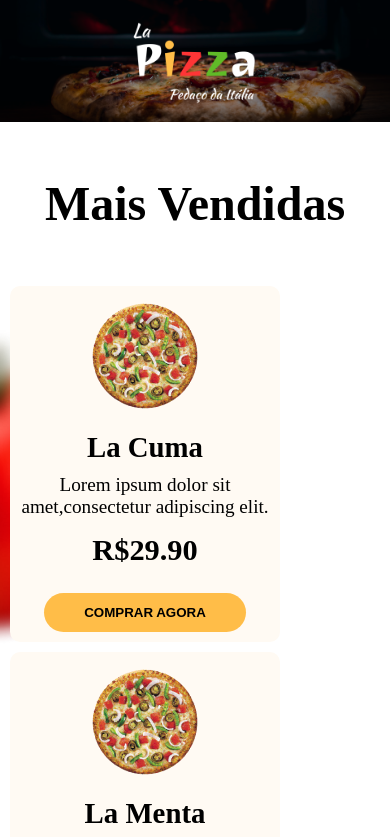
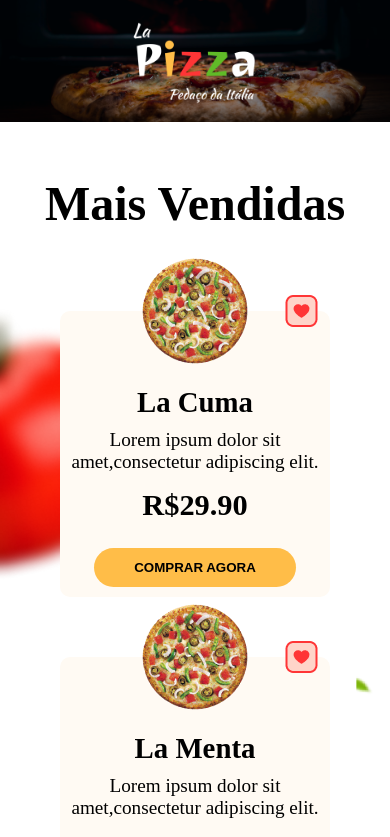
Before and after one commit to Anselmo17/LaPizza, an Angular app: page / in a window 390 px wide. Shown: the top 837 px of the page. Built offline with nearby package versions, Linux system fonts and the light colour scheme.

Commit message:
FEAT:Adicionando sessao sobre e deixando responsivo

```diff
--- a/src/app/app.component.html
+++ b/src/app/app.component.html
@@ -17,7 +17,10 @@
     <section class="pizzas">
       <div class="list-sales">
         <div class="card" *ngFor="let item of pizzas">
-          <img src="{{item.image}}">
+          <div class="align-icon">
+            <img src="{{item.image}}" alt="Pizza">
+            <img src="../assets/icon-favorite.png" alt="favoritar" class="favorite">
+          </div>
           <h3 class="title">{{item.title}}</h3>
           <p class="content">
             {{item.content}}
--- a/src/app/app.component.scss
+++ b/src/app/app.component.scss
@@ -33,7 +33,7 @@
 .pizzas {
     max-width: 1237px;
     width: 100%;
-    margin: 0 auto;
+    margin: 50px auto;
 }
 
 h2 {
@@ -51,11 +51,12 @@ h2 {
     display: flex;
     flex-direction: column;
     width: 250px;
-    margin: 5px 10px;
+    margin: 30px 10px;
     text-align: center;
     justify-content: center;
     align-items: center;
     border-radius: 10px;
+    position: relative;
 }
 
 .card img {
@@ -72,7 +73,7 @@ button {
 .list-sales {
     display: flex;
     width: fit-content;
-    margin: 0 auto 90px auto;
+    margin: 0 auto -90px auto;
     // ajusta alinhamento cards
     flex-wrap: wrap;
     justify-content: flex-start;
@@ -135,6 +136,17 @@ button {
     color: #087415;
 }
 
+.align-icon{
+    display: flex;
+    align-items: center;
+    margin-top: -70px;
+}
+
+.align-icon .favorite {
+    margin-left: 150px;
+    position: absolute;
+}
+
 /* media responsiva */
 @media (max-width: 970px) {
     .about {
@@ -146,7 +158,18 @@ button {
         width: 100%;
     }
 
+    .list-sales {
+        justify-content: center;
+        margin: auto;
+    }
+
     .img-about p {
+        padding: 4px 10px;
+        text-align: justify;
         font-size: 1.2em;
     }
+
+    .list-sales {
+        margin: 0 auto -116px auto;
+    }
 }
```
Also changed, not shown: src/assets/icon-favorite.png (added).
